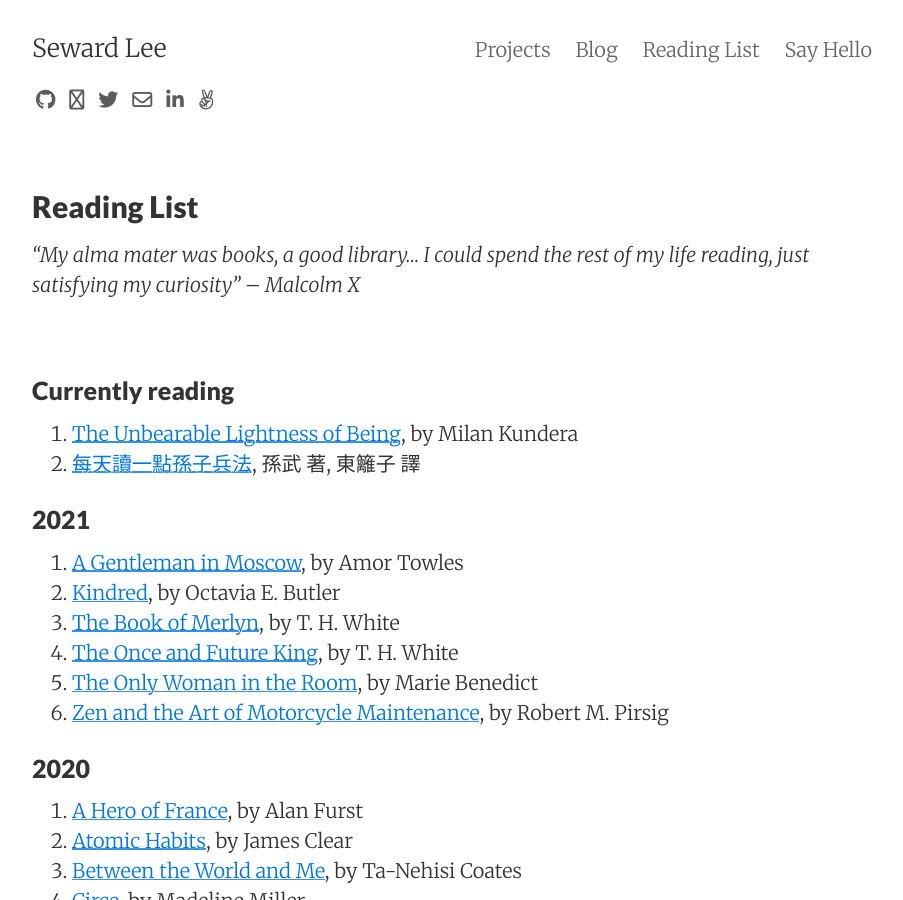
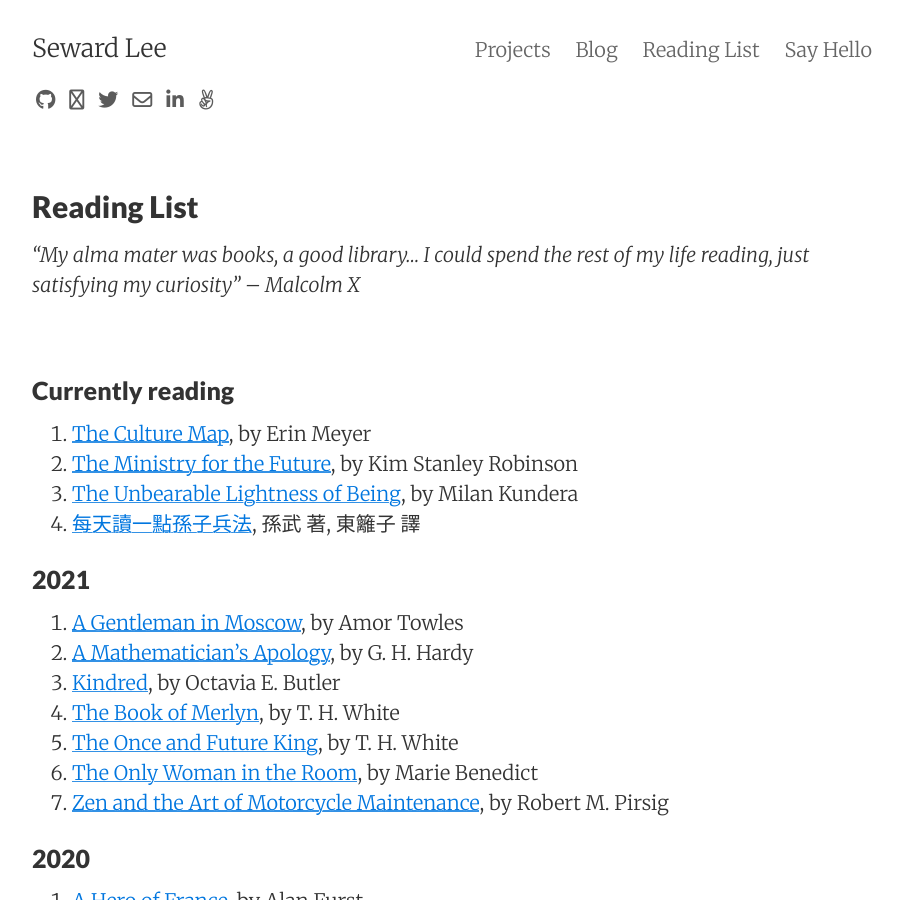
Before and after one commit to sewardlee337/sewardlee337.github.io, a Jekyll site: the page built from readinglist.md, in a window 1280 px wide and 900 px high. Shown: the whole window, without its empty margins (188-1091 px from the left). Built offline with Jekyll 4.4.1, drawn with Linux system fonts in a browser that asks for light colours; nearby versions of some CDN libraries.

Commit message:
Update reading list

```diff
--- a/readinglist.md
+++ b/readinglist.md
@@ -12,6 +12,8 @@
 
 ### Currently reading
 
+1. [The Culture Map](https://amzn.to/3qcG517), by Erin Meyer
+1. [The Ministry for the Future](https://amzn.to/3dVnzYh), by Kim Stanley Robinson
 1. [The Unbearable Lightness of Being](https://amzn.to/2MaEevM), by Milan Kundera
 1. [每天讀一點孫子兵法](https://bit.ly/3bNxnPL), 孫武 著, 東籬子 譯
 
@@ -19,6 +21,7 @@
 ### 2021
 
 1. [A Gentleman in Moscow](https://amzn.to/3qddvwQ), by Amor Towles
+1. [A Mathematician's Apology](https://amzn.to/3rpMx6f), by G. H. Hardy
 1. [Kindred](https://amzn.to/3pBY7du), by Octavia E. Butler
 1. [The Book of Merlyn](https://amzn.to/3r3zxTq), by T. H. White
 1. [The Once and Future King](https://amzn.to/2KTm9Bw), by T. H. White
```
